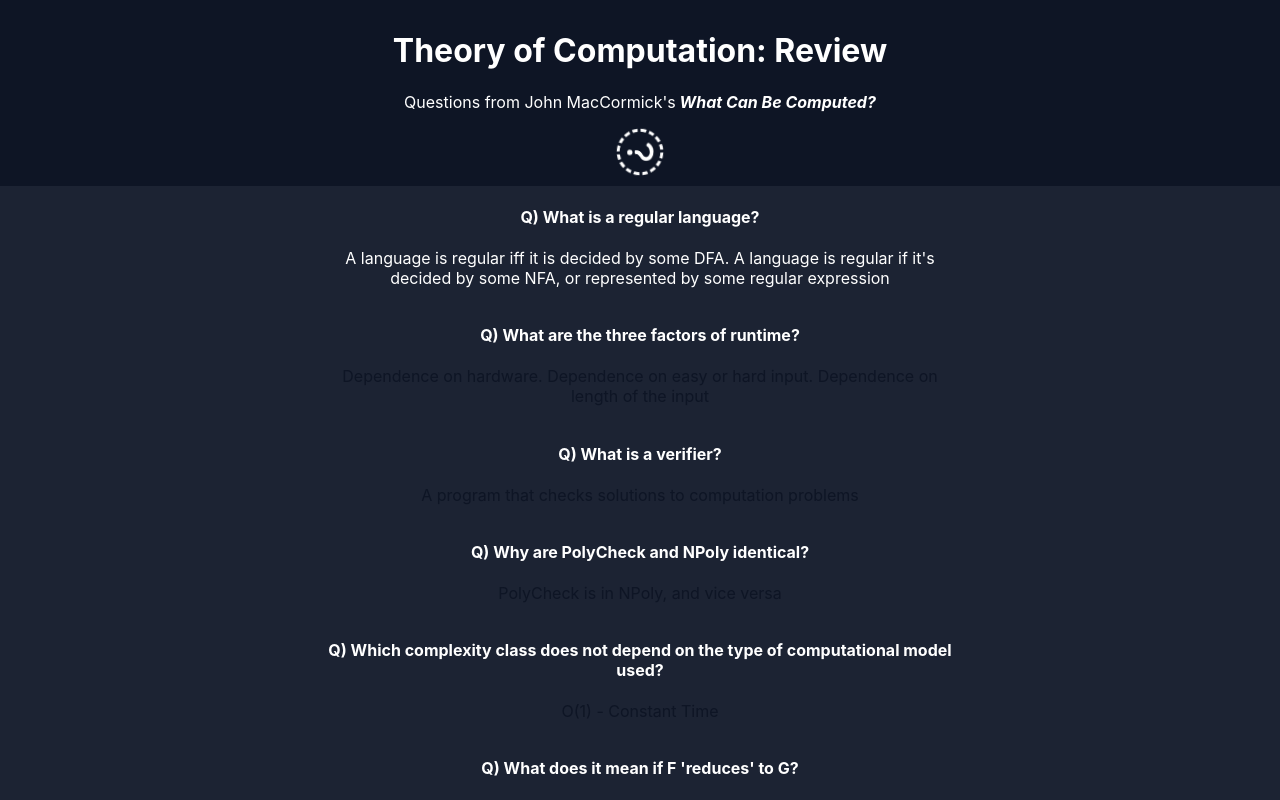
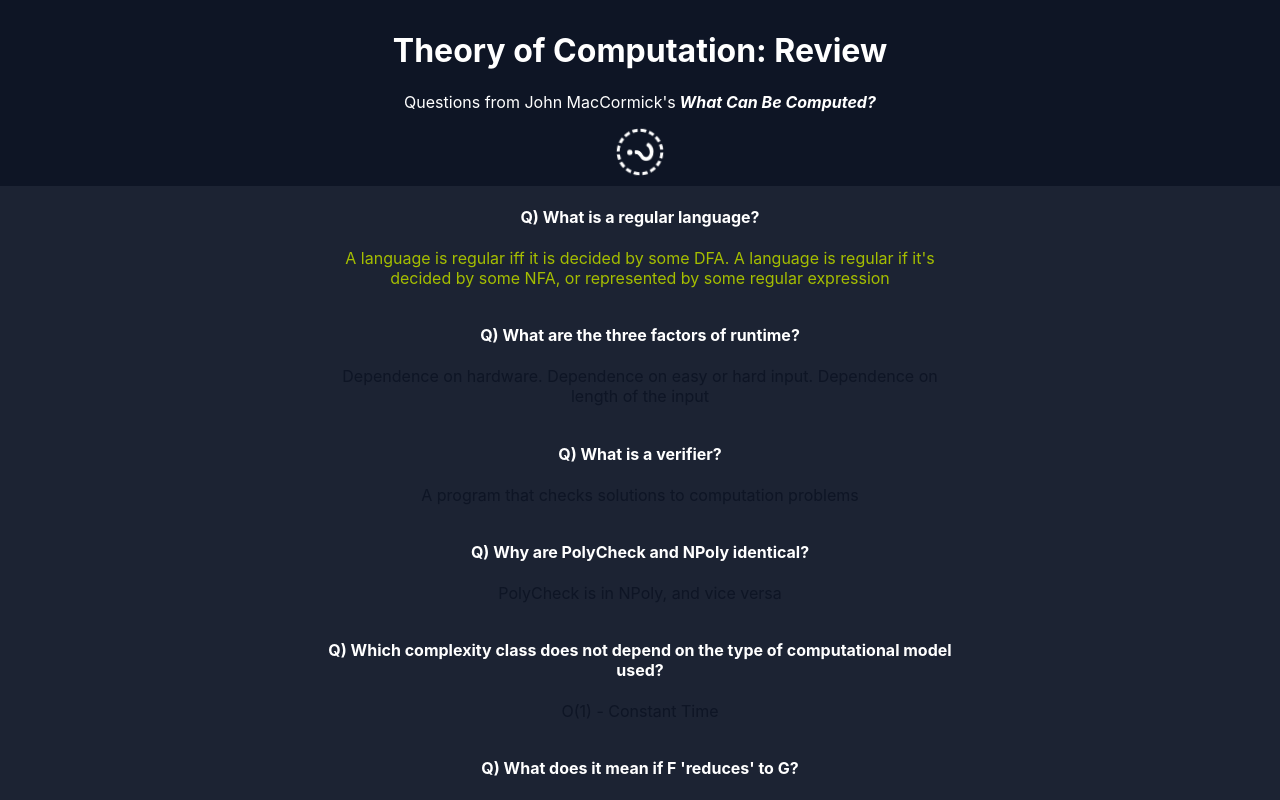
Before and after one commit to Ahljenn/Theory-of-Computation, a React (Vite) app: page / in a window 1280 px wide. In both pictures the pointer is over the element 640 px from the left and 268 px from the top of the page. Shown: the top 800 px of the page. Built offline with nearby package versions, Linux system fonts and the light colour scheme.

Commit message:
Change text color

```diff
--- a/styles/App.css
+++ b/styles/App.css
@@ -1,6 +1,7 @@
 :root {
   --main: #1c2333;
   --secondary: #0e1525;
+  --acid : #a5be00;
 }
 
 body {
@@ -30,7 +31,7 @@ main {
 
 .answer:hover {
   transition: color 0.6s ease-out;
-  color: white;
+  color: var(--acid);
 }
 
 a {
```
